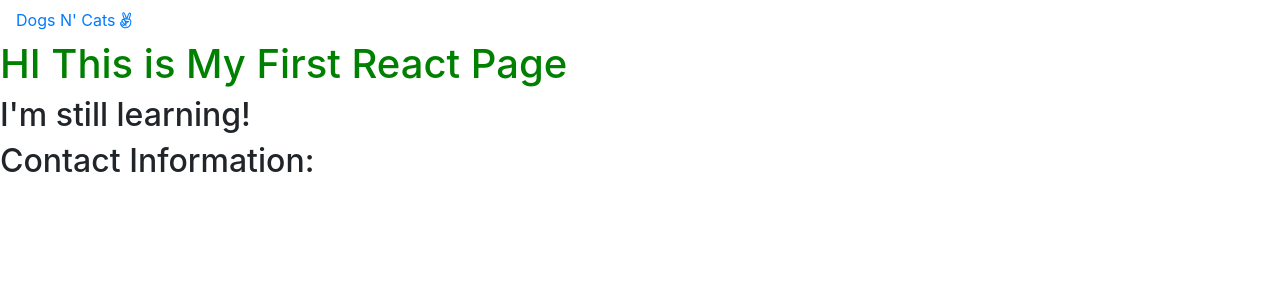
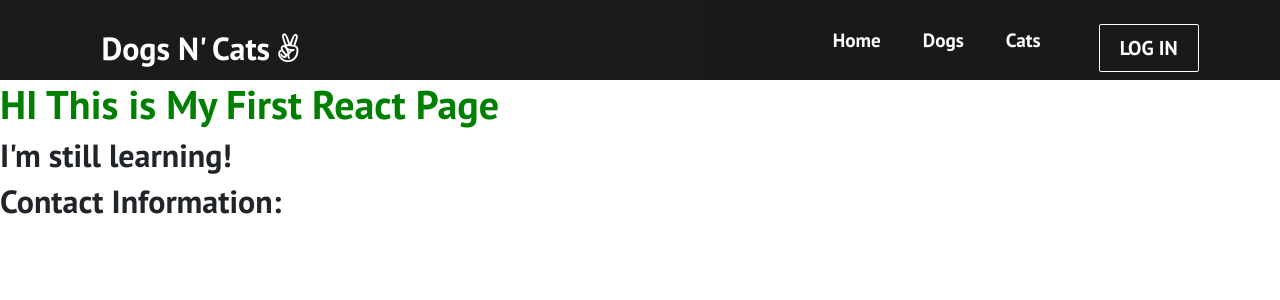
Before and after one commit to Krosis855/react_portfolio_project, a React (Create React App) app: page / in a window 1280 px wide. Shown: the top 300 px of the page. Built offline with nearby package versions, Linux system fonts and the light colour scheme.

Commit message:
navbar nearing completion

```diff
--- a/public/index.html
+++ b/public/index.html
@@ -24,6 +24,10 @@
       work correctly both with client-side routing and a non-root public URL.
       Learn how to configure a non-root public URL by running `npm run build`.
     -->
+    <link
+      href="https://fonts.googleapis.com/css2?family=PT+Sans:wght@700&display=swap"
+      rel="stylesheet"
+    />
     <title>React App</title>
   </head>
   <body>
--- a/src/App.css
+++ b/src/App.css
@@ -1,3 +1,45 @@
-.App {
-  text-align: center;
+
+* {
+  box-sizing: border-box;
+  margin: 0;
+  padding: 0;
+  font-family: 'PT Sans', sans-serif;
 }
+
+.home,
+.dogs,
+.cats,
+.login {
+  display: flex;
+  height: 90vh;
+  align-items: center;
+  justify-content: center;
+  font-size: 3rem;
+}
+
+.dogs {
+  /*background-image: url('/images/img-2.jpg');*/
+  background-position: center;
+  background-size: cover;
+  background-repeat: no-repeat;
+  color: #fff;
+  font-size: 100px;
+}
+
+.cats {
+  /*background-image: url('/images/img-1.jpg');*/
+  background-position: center;
+  background-size: fill;
+  background-repeat: no-repeat;
+  color: #fff;
+  font-size: 100px;
+}
+
+.login {
+  /*background-image: url('/images/img-8.jpg');*/
+  background-position: center;
+  background-size: cover;
+  background-repeat: no-repeat;
+  color: #fff;
+  font-size: 100px;
+}
--- a/src/App.js
+++ b/src/App.js
@@ -19,9 +19,10 @@
           <Switch>
             <Route path='/' exact />
           </Switch>
+        </Router>
           <Header />
           <Footer />
-        </Router>
+
       </>
      );
   }
--- /dev/null
+++ b/src/Components/Button.css
@@ -0,0 +1,41 @@
+:root {
+    --primary: #fff;
+}
+
+.btn {
+    padding: 8px 20px;
+    border-radius: 2px;
+    outline: none;
+    border: none;
+    cursor: pointer;
+}
+
+.btn--primary {
+    background-color: var(--primary);
+    color: #242424;
+    border: 1px solid var(--primary);
+}
+
+.btn--outline {
+    background-color: transparent;
+    color: white;
+    padding: 8px 20px;
+    border: 1px solid var(--primary);
+    transition: all 0.3s ease-out;
+}
+
+.btn--medium {
+    padding: 8px 20px;
+    font-size: 20px;
+}
+
+.btn--large {
+    padding: 12px 26px;
+    font-size: 20px;
+}
+
+.btn--medium:hover, .btn--large:hover {
+    background: white;
+    color: #242424;
+    transition: all 0.3s ease-out;
+}
--- /dev/null
+++ b/src/Components/ButtonComponents.js
@@ -0,0 +1,24 @@
+import React from 'react';
+import { Link } from 'react-router-dom';
+import './Button.css';
+
+const STYLES = ["btn--primary", "btn--outline"];
+
+const SIZES = ["btn--medium", "btn--large"];
+
+export const Button = ({children, type, onClick, buttonStyle, buttonSize}) => {
+    const checkButtonStyle = STYLES.includes(buttonStyle) ? buttonStyle : STYLES[0];
+    const checkButtonSize = SIZES.includes(buttonSize) ? buttonSize : SIZES[0];
+
+    return  (
+        <Link to='/login' className="btn-mobile">
+            <button
+            className={`btn ${checkButtonStyle} ${checkButtonSize}`}
+            onClick={onClick}
+            type={type}
+            >
+                {children}
+            </button>
+        </Link>
+    )
+}
--- a/src/Components/FooterComponent.js
+++ b/src/Components/FooterComponent.js
@@ -2,10 +2,12 @@
 
 const Footer = () => {
     return (
-        <div>
-            <h2>Contact Information:</h2>
-            <p></p>
-        </div>
+        <>
+            <div className="footer">
+                <h2>Contact Information:</h2>
+                <p></p>
+            </div>
+        </>
     )
 }
 
--- a/src/Components/HeaderComponent.js
+++ b/src/Components/HeaderComponent.js
@@ -4,10 +4,10 @@
 
 const Header = () => {
     return (
-        <div>
+        <>
             <h1>HI This is My First React Page</h1>
             <h2>I'm still learning!</h2>
-        </div>
+        </>
     )
 }
 
--- /dev/null
+++ b/src/Components/Navbar.css
@@ -0,0 +1,158 @@
+.navbar {
+    background: linear-gradient(90deg, rgb(28, 27, 27) 0%, rgb(26, 23, 23) 100%);
+    height: 80px;
+    display: flex;
+    justify-content: center;
+    align-items: center;
+    font-size: 1.2rem;
+    position: sticky;
+    top: 0;
+    z-index: 999;
+  }
+
+  .navbar-container {
+    display: flex;
+    justify-content: center;
+    align-items: center;
+    height: 80px;
+    max-width: 1500px;
+  }
+
+  .navbar-logo {
+    color: #fff;
+    justify-self: start;
+    margin-left: 20px;
+    cursor: pointer;
+    text-decoration: none;
+    font-size: 2rem;
+    display: flex;
+    align-items: center;
+  }
+
+  .fa-angellist {
+    margin-left: 0.5rem;
+    font-size: 1.8rem;
+  }
+
+  .nav-menu {
+    display: grid;
+    grid-template-columns: repeat(4, auto);
+    grid-gap: 10px;
+    list-style: none;
+    text-align: center;
+    width: 60vw;
+    justify-content: end;
+    margin-right: 2rem;
+  }
+
+  .nav-item {
+    height: 80px;
+  }
+
+  .nav-links {
+    color: #fff;
+    display: flex;
+    align-items: center;
+    text-decoration: none;
+    padding: 0.5rem 1rem;
+    height: 100%;
+  }
+
+  .nav-links:hover {
+    border-bottom: 4px solid #fff;
+    transition: all 0.2s ease-out;
+  }
+
+  .fa-bars {
+    color: #fff;
+  }
+
+  .nav-links-mobile {
+    display: none;
+  }
+
+  .menu-icon {
+    display: none;
+  }
+
+  @media screen and (max-width: 960px) {
+    .NavbarItems {
+      position: relative;
+    }
+
+    .nav-menu {
+      display: flex;
+      flex-direction: column;
+      width: 100%;
+      height: 90vh;
+      position: absolute;
+      top: 80px;
+      left: -100%;
+      opacity: 1;
+      transition: all 0.5s ease;
+    }
+
+    .nav-menu.active {
+      background: #242222;
+      left: 0;
+      opacity: 1;
+      transition: all 0.5s ease;
+      z-index: 1;
+    }
+
+    .nav-links {
+      text-align: center;
+      padding: 2rem;
+      width: 100%;
+      display: table;
+    }
+
+    .nav-links:hover {
+      background-color: #fff;
+      color: #242424;
+      border-radius: 0;
+    }
+
+    .navbar-logo {
+      position: absolute;
+      top: 0;
+      left: 0;
+      transform: translate(25%, 50%);
+    }
+
+    .menu-icon {
+      display: block;
+      position: absolute;
+      top: 0;
+      right: 0;
+      transform: translate(-100%, 60%);
+      font-size: 1.8rem;
+      cursor: pointer;
+    }
+
+    .fa-times {
+      color: #fff;
+      font-size: 2rem;
+    }
+
+    .nav-links-mobile {
+      display: block;
+      text-align: center;
+      margin: 2rem auto;
+      border-radius: 4px;
+      width: 80%;
+      text-decoration: none;
+      font-size: 1.5rem;
+      background-color: transparent;
+      color: #fff;
+      padding: 14px 20px;
+      border: 1px solid #fff;
+      transition: all 0.3s ease-out;
+    }
+
+    .nav-links-mobile:hover {
+      background: #fff;
+      color: #242424;
+      transition: 250ms;
+    }
+  }
--- a/src/Components/NavbarComponent.js
+++ b/src/Components/NavbarComponent.js
@@ -1,15 +1,58 @@
+
 import React, {useState} from 'react';
+import { Button } from './ButtonComponents';
 import { Link } from 'react-router-dom';
-import ReactDom from 'react-router-dom';
+import './Navbar.css';
 
 function Navbar() {
+    const [click, setClick] = useState(false);
+    const [button, setButton] = useState(true);
+    const handleClick = () => setClick(!click);
+    const closeMobileMenu = () => setClick(false);
+    const showButton = () => {
+        if(window.innerWidth <= 960) {
+            setButton(false);
+        } else {
+            setButton(true);
+        }
+    };
+
+    window.addEventListener("resize", showButton);
+
     return (
         <>
             <nav className="navbar">
                 <div className="navbar-container">
                     <Link to="/" className="navbar-logo">
-                        Dogs N' Cats <i class="fa fa-angellist" aria-hidden="true"></i>
+                        Dogs N' Cats
+                        <i class="fa fa-angellist" aria-hidden="true"></i>
                     </Link>
+                    <div className="menu-icon" onClick={handleClick}>
+                        <i className={click ? "fa fa-times" : "fa fa-bars"} ></i>
+                    </div>
+                    <ul className={click ? 'nav-menu active' : 'nav-menu'}>
+                        <li className='nav-item'>
+                            <Link to="/" className="nav-links" onClick={closeMobileMenu}>
+                                Home
+                            </Link>
+                        </li>
+                        <li className='nav-item'>
+                            <Link to="/dogs" className="nav-links" onClick={closeMobileMenu}>
+                                Dogs
+                            </Link>
+                        </li>
+                        <li className='nav-item'>
+                            <Link to="/cats" className="nav-links" onClick={closeMobileMenu}>
+                                Cats
+                            </Link>
+                        </li>
+                        <li className='nav-item'>
+                            <Link to="/login" className="nav-links-mobile" onClick={closeMobileMenu}>
+                                Log in
+                            </Link>
+                        </li>
+                    </ul>
+                    {button && <Button buttonStyle="btn--outline">LOG IN</Button> }
                 </div>
             </nav>
         </>
```
